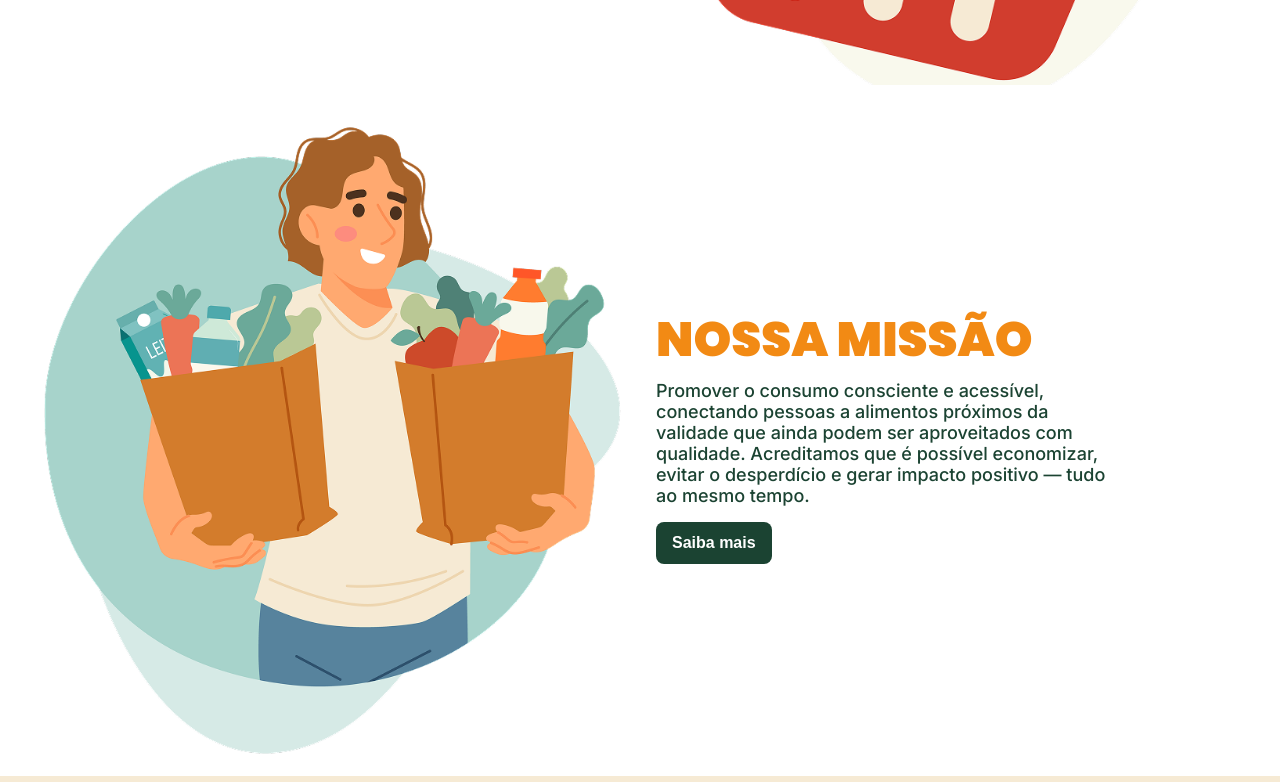
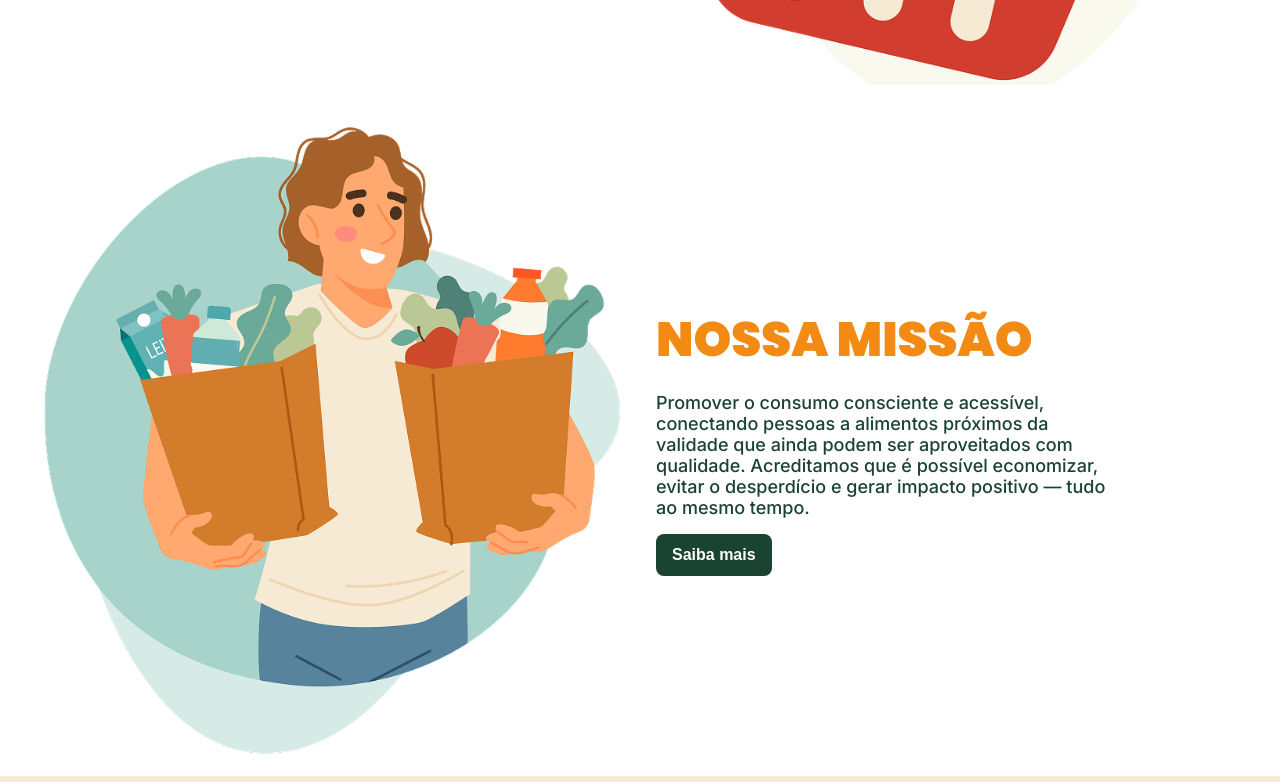
Before and after one commit to ketlynsantos/reaproveita, a plain HTML site: page index.html in a window 1280 px wide. Shown: the part 565-1347 px from the top of the page. Drawn offline with Linux system fonts and the light colour scheme.

Commit message:
refactor: remove line-height fixo para os titulos

```diff
--- a/css/style.css
+++ b/css/style.css
@@ -27,7 +27,6 @@ body {
 
 h1, h2, h3, h4, h5, h6 {
     font-family: 'Poppins', sans-serif;
-    line-height: 3rem;
 }
 
 ul { list-style: none; }
```
